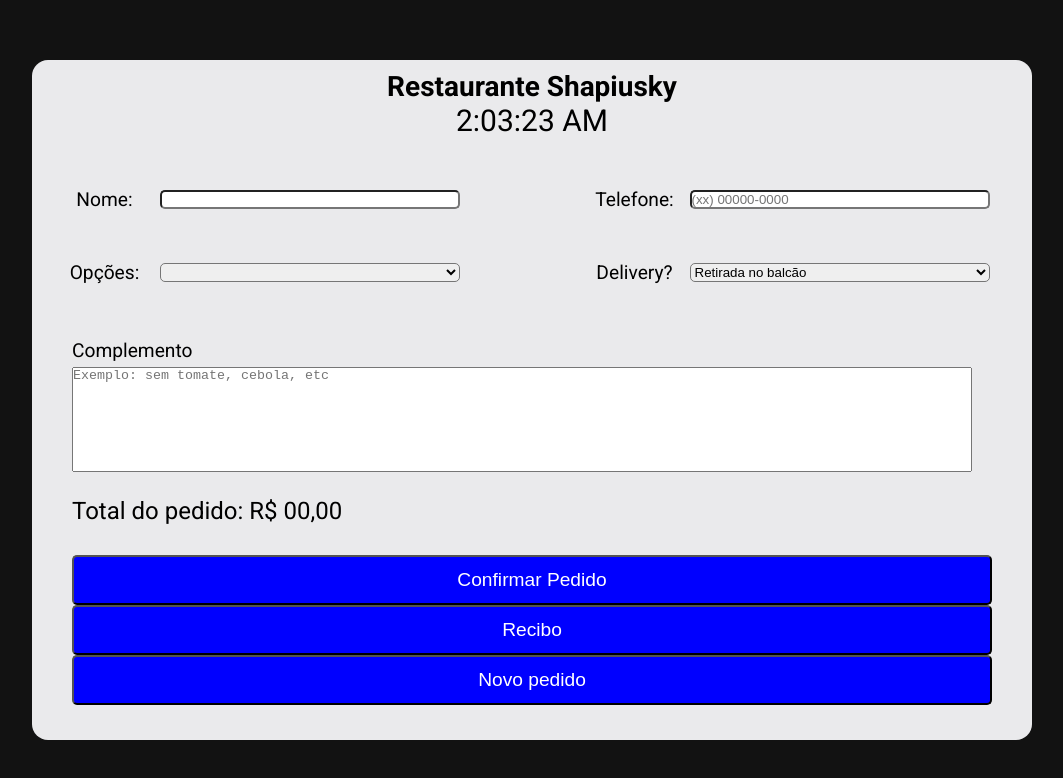
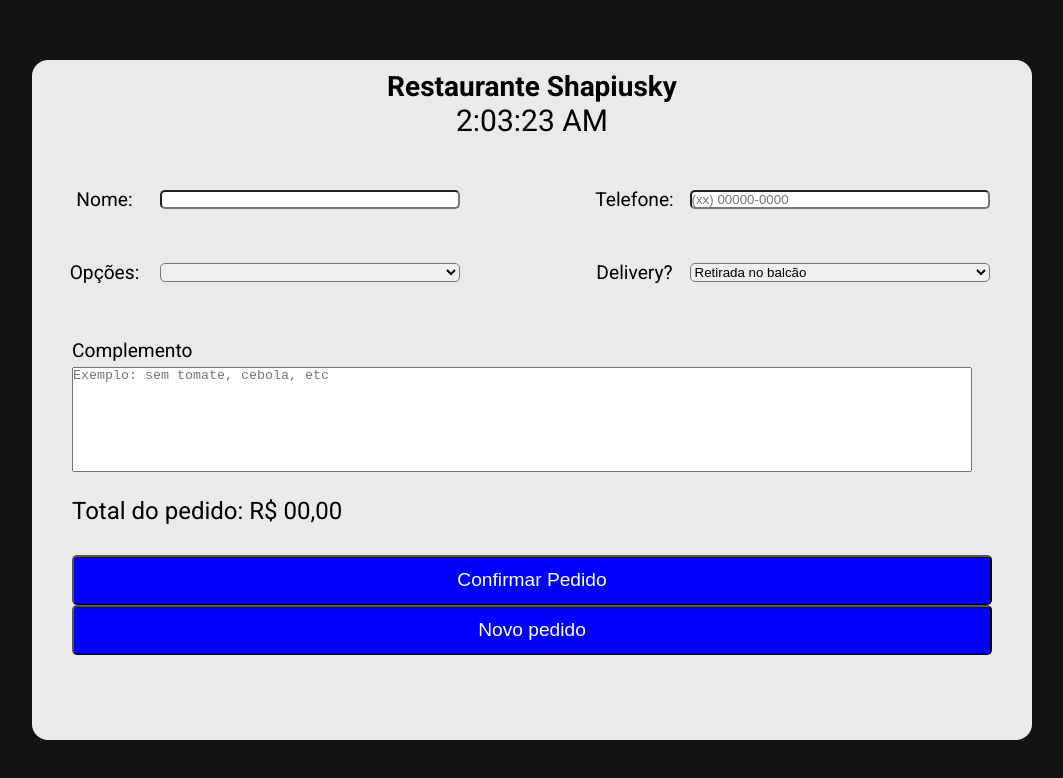
Before and after one commit to mayoral-leonardo/DesenvolvimentoWeb01, a React (Create React App) app: page / in a window 1280 px wide. Shown: the top 778 px of the page, without its empty margins (108-1171 px from the left). Built offline with nearby package versions, Linux system fonts and the light colour scheme.

Commit message:
order modal is now shown only if order is confirmed

```diff
--- a/src/views/Home/Home.jsx
+++ b/src/views/Home/Home.jsx
@@ -6,6 +6,7 @@ import Clock from '../../components/Clock/Clock';
 
 export default function Home() {
   const [showPostModal, setShowPostModal] = useState(false);
+  const [modalConfig, setModalConfig] = useState(false);
   const [detail, setDetail] = useState();
 
   const [nome, setNome] = useState();
@@ -51,6 +52,7 @@ export default function Home() {
         total: total
       });
       toast.success('Pedido registrado com sucesso!');
+      setModalConfig(true);
     } catch (err) {
       toast.error(err.message);
     }
@@ -67,6 +69,7 @@ export default function Home() {
     setOpcao('');
     setInfo('');
     setTotal(0);
+    setModalConfig(false);
 
     setPedido({
       nome: '',
@@ -149,9 +152,9 @@ export default function Home() {
           </div>
         </form>
         <div className='responsive-buttons'>
-          <div className='main-content-container-buttons'>
+          {modalConfig && <div className='main-content-container-buttons'>
             <button className='buttons' onClick={() => togglePostModal(pedido)}>Recibo</button>
-          </div>
+          </div>}
           <div className='main-content-container-buttons'>
             <button className='buttons' onClick={() => resetFields()}>Novo pedido</button>
           </div>
```
